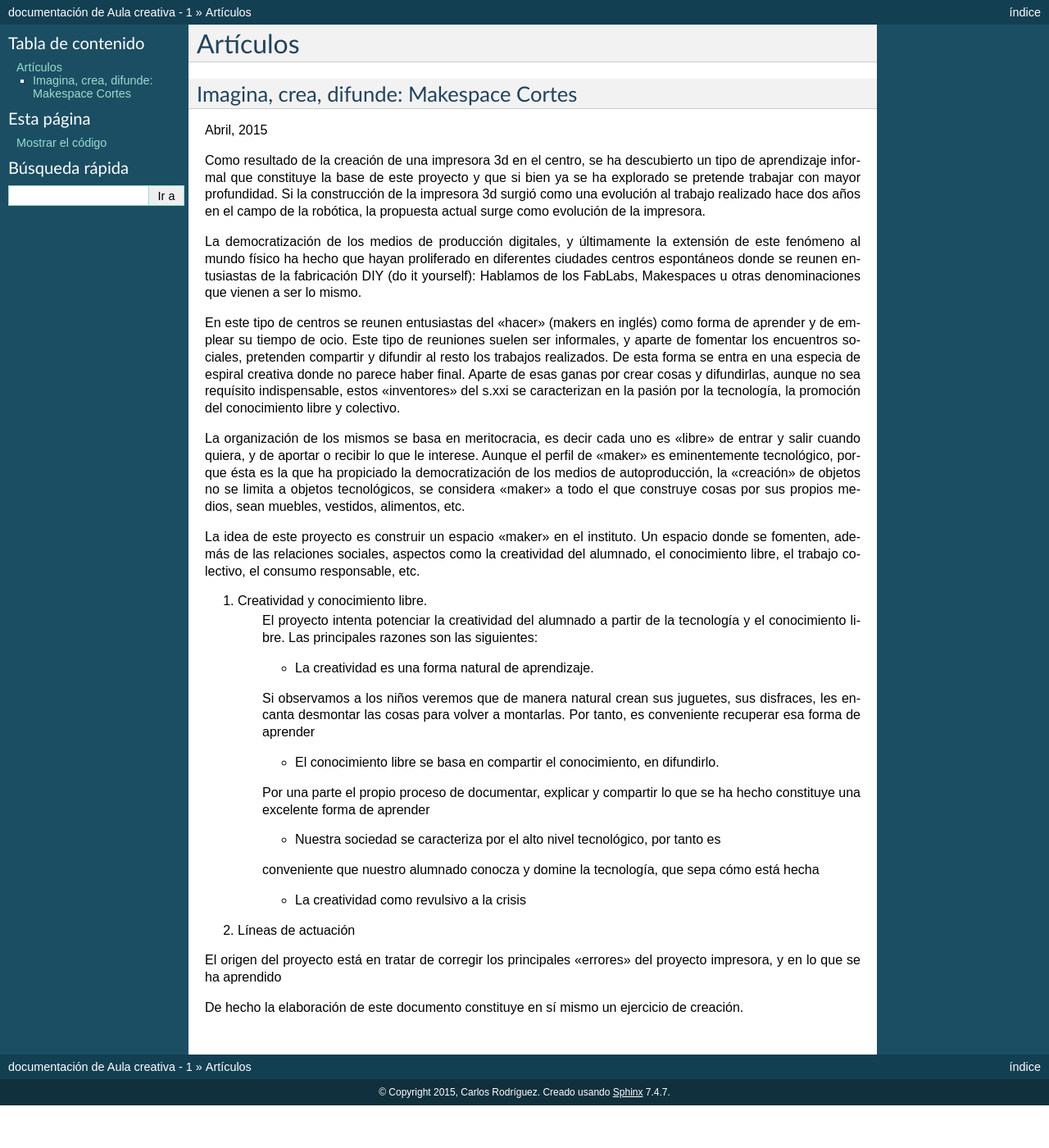
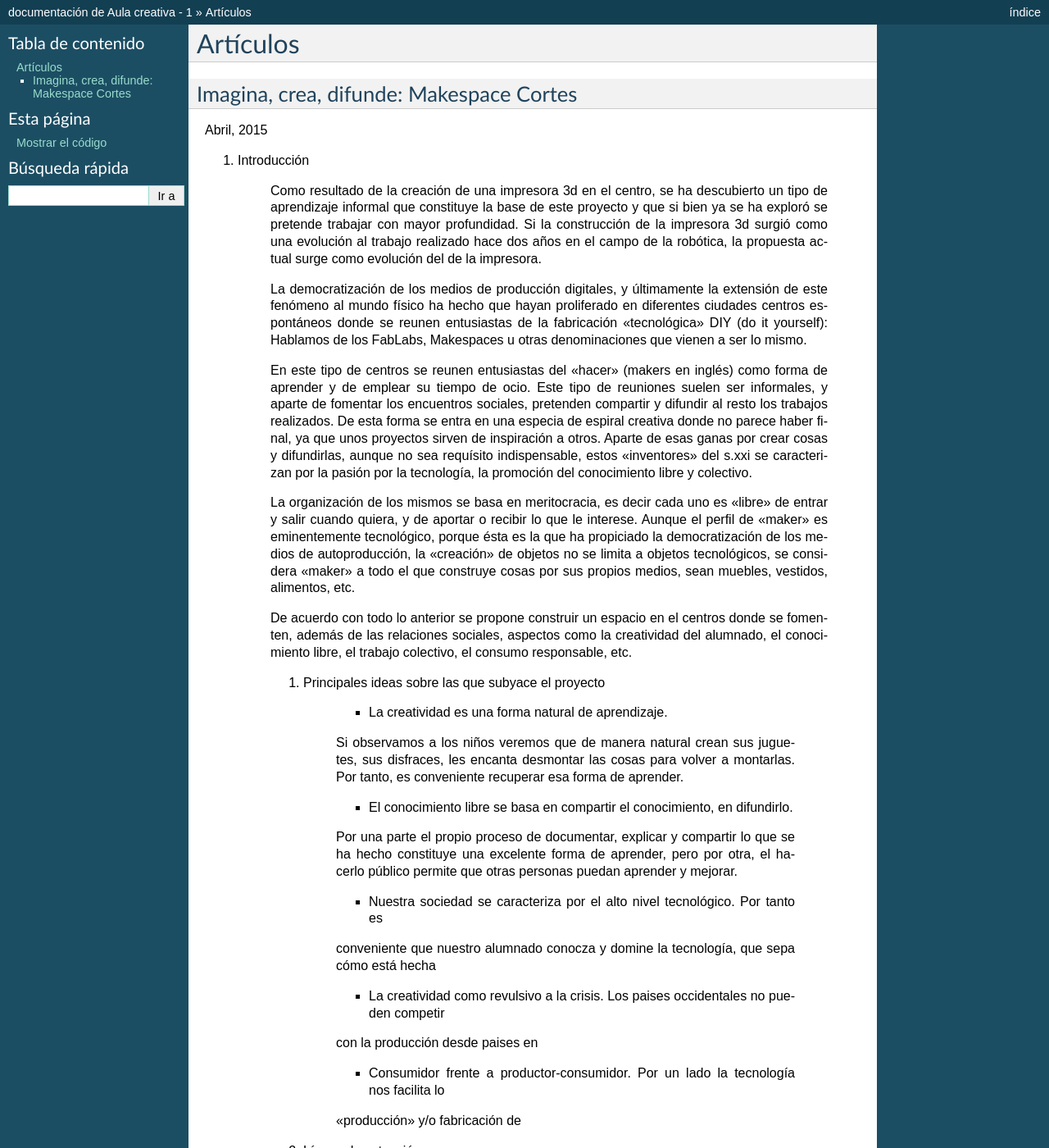
Before and after one commit to es3a10/aula_creativa, a Sphinx documentation site: the page built from docs/articulos.rst, in a window 1280 px wide and 1400 px high. Shown: the whole window at 82% size. Built offline with Sphinx 7.4.7, drawn with Linux system fonts in a browser that asks for light colours; some of the changed text lies outside the part shown.

Commit message:
Update articulos.rst

```diff
--- a/docs/articulos.rst
+++ b/docs/articulos.rst
@@ -5,59 +5,78 @@
 ________________________________________
 Abril, 2015
 
-Como resultado de la creación de una impresora 3d en el centro, se ha descubierto
-un tipo de aprendizaje informal que constituye la base de este proyecto y que si bien
-ya se ha explorado se pretende trabajar con mayor profundidad. Si la construcción de la impresora
-3d surgió como una evolución al trabajo realizado hace dos años en el campo de la  robótica,
-la propuesta actual surge como evolución de la impresora.
+#. Introducción
 
-La democratización de los medios de producción digitales, y últimamente
-la extensión de este fenómeno al mundo físico ha hecho que hayan proliferado en diferentes ciudades
-centros espontáneos donde se reunen entusiastas de la fabricación DIY (do it yourself):
-Hablamos de los FabLabs, Makespaces u otras denominaciones que vienen a ser
-lo mismo.
+	Como resultado de la creación de una impresora 3d en el centro, se ha descubierto
+	un tipo de aprendizaje informal que constituye la base de este proyecto y que si bien
+	ya se ha exploró se pretende trabajar con mayor profundidad. Si la construcción de la impresora
+	3d surgió como una evolución al trabajo realizado hace dos años en el campo de la  robótica,
+	la propuesta actual surge como evolución del de la impresora.
 
-En este tipo de centros se reunen entusiastas del "hacer" (makers en inglés)
-como forma de aprender
-y de emplear su tiempo de ocio. Este tipo de reuniones suelen ser informales, y
-aparte de fomentar los encuentros sociales, pretenden compartir y difundir al resto
-los trabajos realizados. De esta forma se entra en una especia de espiral creativa donde
-no parece haber final. Aparte de esas ganas por crear cosas y difundirlas, aunque no
-sea requísito indispensable, estos "inventores" del s.xxi se caracterizan
-en la pasión por la tecnología, la promoción del conocimiento libre y colectivo.
+	La democratización de los medios de producción digitales, y últimamente
+	la extensión de este fenómeno al mundo físico ha hecho que hayan proliferado en diferentes ciudades
+	centros espontáneos donde se reunen entusiastas de la fabricación "tecnológica" DIY (do it yourself):
+	Hablamos de los FabLabs, Makespaces u otras denominaciones que vienen a ser
+	lo mismo.
 
-La organización de los mismos se basa en meritocracia, es decir
-cada uno es "libre" de entrar y salir cuando quiera, y de aportar o recibir lo que le interese.
-Aunque el perfil de "maker" es eminentemente tecnológico, porque ésta es la que ha propiciado la
-democratización de los medios de autoproducción, la "creación" de objetos no se limita a objetos
-tecnológicos, se considera "maker" a todo el que construye cosas por sus propios medios,
-sean muebles, vestidos, alimentos, etc.
+	En este tipo de centros se reunen entusiastas del "hacer" (makers en inglés)
+	como forma de aprender
+	y de emplear su tiempo de ocio. Este tipo de reuniones suelen ser informales, y
+	aparte de fomentar los encuentros sociales, pretenden compartir y difundir al resto
+	los trabajos realizados. De esta forma se entra en una especia de espiral creativa donde
+	no parece haber final, ya que unos proyectos sirven de inspiración a otros.
+	Aparte de esas ganas por crear cosas y difundirlas, aunque no
+	sea requísito indispensable, estos "inventores" del s.xxi se caracterizan
+	por la pasión por la tecnología, la promoción del conocimiento libre y colectivo.
 
-La idea de este proyecto es construir un espacio "maker" en el instituto. Un espacio donde
-se fomenten, además de las relaciones sociales, aspectos como
-la creatividad del alumnado, el conocimiento libre, el trabajo colectivo,
-el consumo responsable, etc.
+	La organización de los mismos se basa en meritocracia, es decir
+	cada uno es "libre" de entrar y salir cuando quiera, y de aportar o recibir lo que le interese.
+	Aunque el perfil de "maker" es eminentemente tecnológico, porque ésta es la que ha propiciado la
+	democratización de los medios de autoproducción, la "creación" de objetos no se limita a objetos
+	tecnológicos, se considera "maker" a todo el que construye cosas por sus propios medios,
+	sean muebles, vestidos, alimentos, etc.
 
-#. Creatividad y conocimiento libre.
-	El proyecto intenta potenciar la creatividad del alumnado a partir de la tecnología y
-	el conocimiento libre. Las principales razones son las siguientes:
+	De acuerdo con todo lo anterior se propone construir un espacio en el centros donde
+	se fomenten, además de las relaciones sociales, aspectos como
+	la creatividad del alumnado, el conocimiento libre, el trabajo colectivo,
+	el consumo responsable, etc.
 
-	- La creatividad es una forma natural de aprendizaje.
-	Si observamos a los niños veremos que de
-	manera natural crean sus juguetes, sus disfraces, les encanta desmontar las cosas para
-	volver a montarlas. Por tanto, es conveniente recuperar esa forma de aprender
+	#. Principales ideas sobre las que subyace el proyecto
 
-	- El conocimiento libre se basa en compartir el conocimiento, en difundirlo.
-	Por una parte el propio proceso de documentar, explicar y compartir lo que se ha hecho
-	constituye una excelente forma de aprender
+		- La creatividad es una forma natural de aprendizaje.
+		Si observamos a los niños veremos que de
+		manera natural crean sus juguetes, sus disfraces, les encanta desmontar las cosas para
+		volver a montarlas. Por tanto, es conveniente recuperar esa forma de aprender.
 
-	- Nuestra sociedad se caracteriza por el alto nivel tecnológico, por tanto es
-	conveniente que nuestro alumnado conocza y domine la tecnología, que sepa cómo está
-	hecha
+		- El conocimiento libre se basa en compartir el conocimiento, en difundirlo.
+		Por una parte el propio proceso de documentar, explicar y compartir lo que se ha hecho
+		constituye una excelente forma de aprender, pero por otra, el hacerlo público permite que
+		otras personas puedan aprender y mejorar.
 
-	- La creatividad como revulsivo a la crisis
+		- Nuestra sociedad se caracteriza por el alto nivel tecnológico. Por tanto es
+		conveniente que nuestro alumnado conocza y domine la tecnología, que sepa cómo está
+		hecha
 
-#. Líneas de actuación
+		- La creatividad como revulsivo a la crisis. Los paises occidentales no pueden competir
+		con la producción desde paises en
+
+		- Consumidor frente a productor-consumidor. Por un lado la tecnología nos facilita lo
+		"producción" y/o fabricación de
+
+	#. Líneas de actuación
+		Para elaborar el espacio maker se pretende:
+
+		- espacio maker --> Ordenadores, Cañones, Equipos de soldadura, Equipos de comunicación
+
+		- programación
+
+		- robótica
+
+		- Impresión 3D
+
+		- Hardware libre: Arduino
+
+#. Objetivos
 
 El origen del proyecto está en tratar de corregir los principales "errores"
 del proyecto impresora, y en lo que se ha aprendido
```
